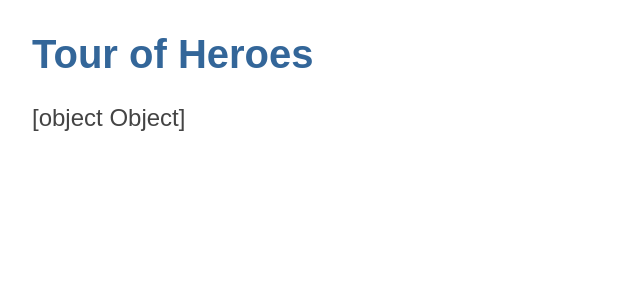
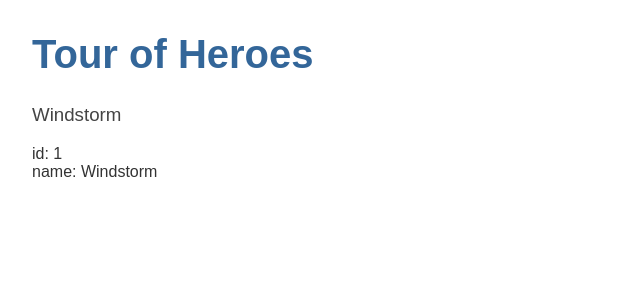
Before and after one commit to kkkk-source/angular-tour-of-heroes, an Angular app: page / in a window 1280 px wide. Shown: the top 300 px of the page, without its empty margins (0-640 px from the left). Built offline with nearby package versions, Linux system fonts and the light colour scheme.

Commit message:
Show the hero object

```diff
--- a/src/app/heroes/heroes.component.html
+++ b/src/app/heroes/heroes.component.html
@@ -1 +1,3 @@
-<h2>{{hero}}</h2>
+<h3>{{hero.name}}</h3>
+<div><span>id: </span>{{hero.id}}</div>
+<div><span>name: </span>{{hero.name}}</div>
```
